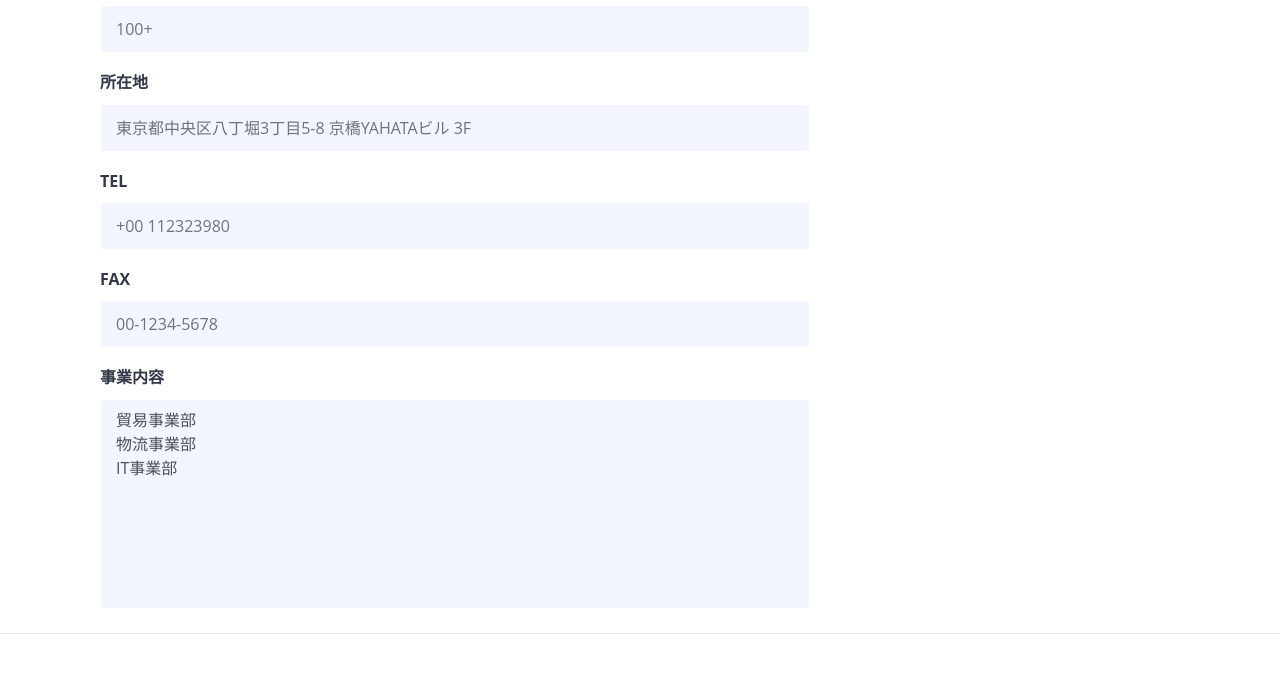
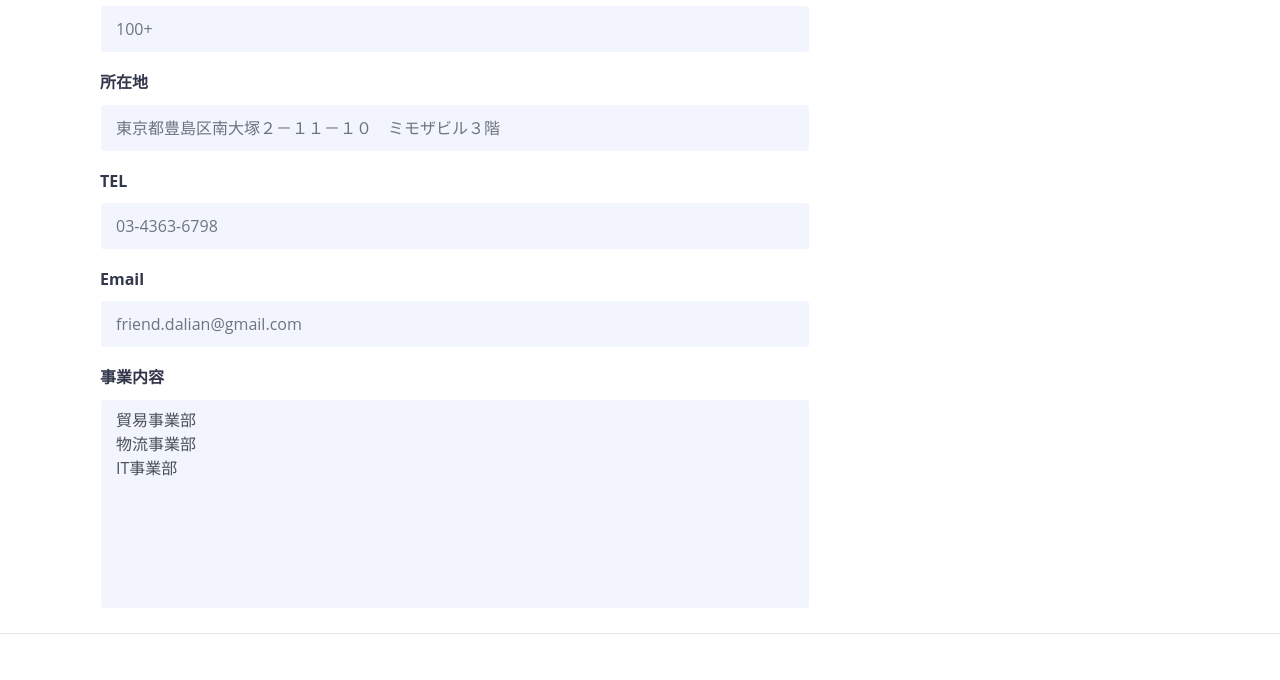
Before and after one commit to kakusama007/homepage, a plain HTML site: page html/about.html in a window 1280 px wide. Shown: the part 1816-2496 px from the top of the page. Drawn offline with nearby package versions, Linux system fonts and the light colour scheme; some packages are replaced by stand-ins of ours; files that its build step writes are made by us from their sources.

Commit message:
联系方式修改

```diff
--- a/html/about.html
+++ b/html/about.html
@@ -226,7 +226,7 @@
                       class="form-control"
                       id="subject"
                       disabled
-                      placeholder="東京都中央区八丁堀3丁目5-8 京橋YAHATAビル 3F"
+                      placeholder="東京都豊島区南大塚２－１１－１０　ミモザビル３階"
                     />
                   </div>
                   <div class="col-12 py-2">
@@ -236,17 +236,17 @@
                       class="form-control"
                       id="subject"
                       disabled
-                      placeholder="+00 112323980"
+                      placeholder="03-4363-6798"
                     />
                   </div>
                   <div class="col-12 py-2">
-                    <label for="subject" class="fg-dark">FAX</label>
+                    <label for="subject" class="fg-dark">Email</label>
                     <input
                       type="text"
                       class="form-control"
                       id="subject"
                       disabled
-                      placeholder="00-1234-5678"
+                      placeholder="friend.dalian@gmail.com"
                     />
                   </div>
                   <div class="col-12 py-2">
```
